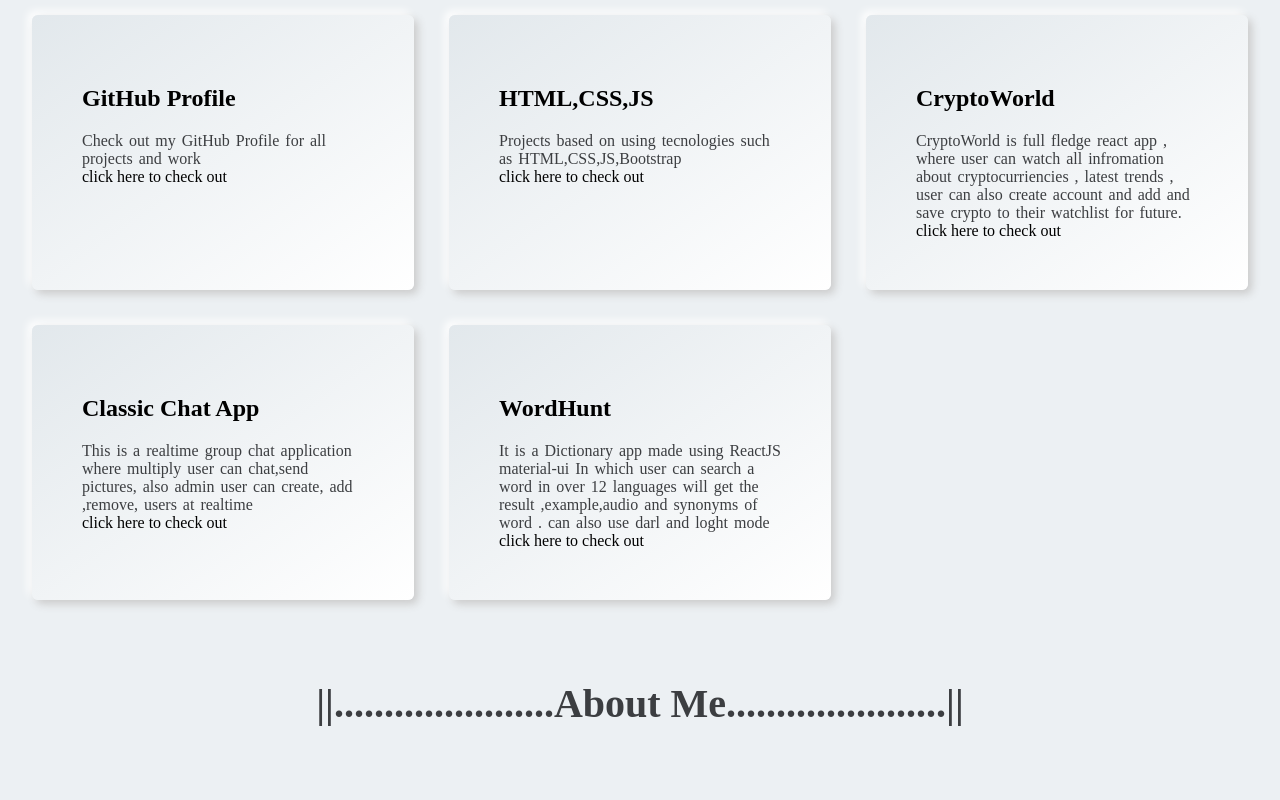
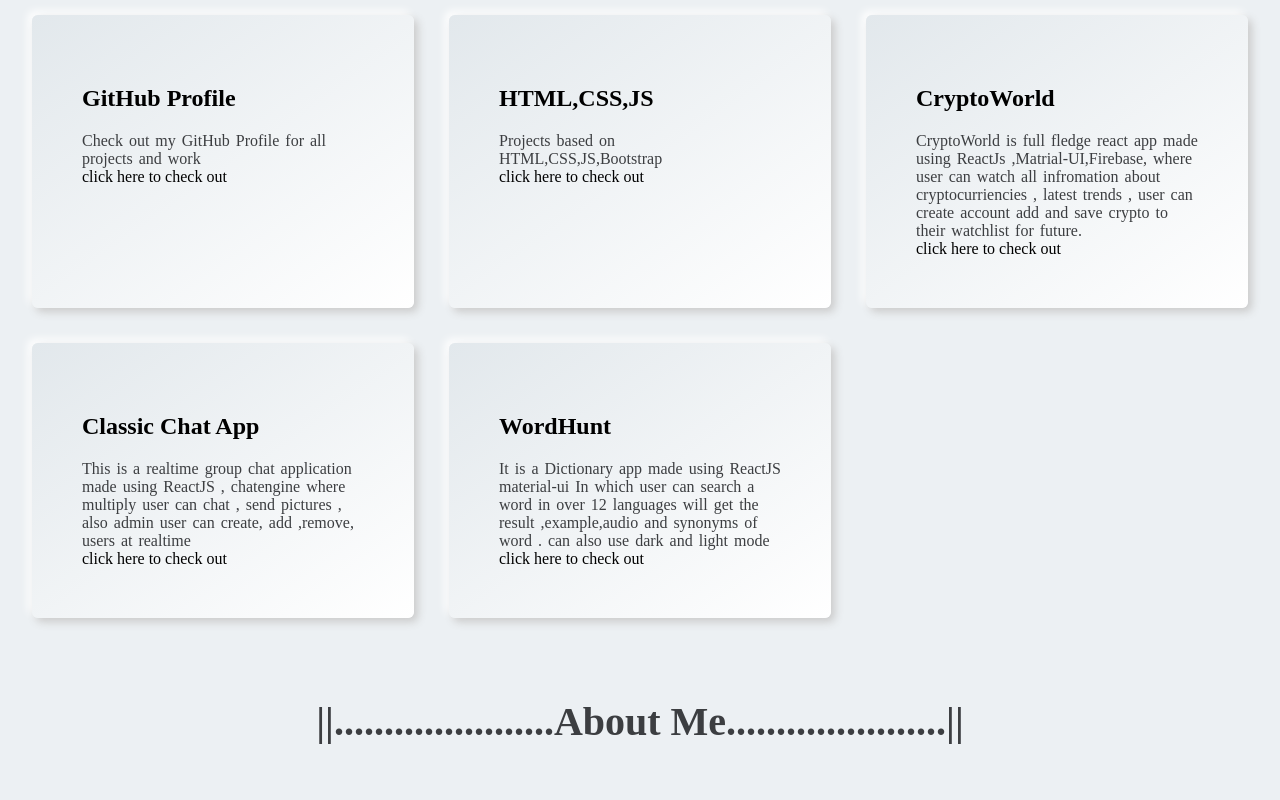
Before and after one commit to suryanshsoni16/MyPortfolio, a React (Create React App) app: page / in a window 1280 px wide. Shown: the part 900-1700 px from the top of the page. Built offline with nearby package versions, Linux system fonts and the light colour scheme.

Commit message:
contact image responsiveness issue fixed

```diff
--- a/src/component/Contact/Contact.css
+++ b/src/component/Contact/Contact.css
@@ -40,6 +40,9 @@
 .Contact .right button i {
   margin-left: 10px;
 }
+img{
+ max-width:100%;
+}
 
 @media (max-width: 768px) {
   .Contact .d_flex {
--- a/src/component/Projects/Projects-Api.js
+++ b/src/component/Projects/Projects-Api.js
@@ -8,7 +8,7 @@ const data = [
   {
     id: 2,
     title: "HTML,CSS,JS",
-    desc: " Projects based on using tecnologies such as HTML,CSS,JS,Bootstrap",
+    desc: " Projects based on  HTML,CSS,JS,Bootstrap",
     link : "https://github.com/tigerbhai16/HTML-CSS-JS",
 
   },
@@ -16,20 +16,20 @@ const data = [
   {
     id: 3,
     title: "CryptoWorld",
-    desc: "CryptoWorld is full fledge react app , where user can watch all infromation about cryptocurriencies , latest trends , user can also create account and add and save crypto to their watchlist for future. ",
+    desc: "CryptoWorld is full fledge react app made using ReactJs ,Matrial-UI,Firebase, where user can watch all infromation about cryptocurriencies , latest trends , user can create account add and save crypto to their watchlist for future. ",
     link : "https://tranquil-mandazi-b7672d.netlify.app/",
   },
 
   {
     id: 4,
     title: "Classic Chat App",
-    desc: "This is a realtime group chat application where multiply user can chat,send pictures, also admin user can create, add ,remove, users at realtime ",
+    desc: "This is a realtime group chat application made using ReactJS , chatengine  where multiply user can chat , send pictures , also admin user can create, add ,remove, users at realtime ",
     link :"https://harmonious-crisp-fa6a4b.netlify.app/",
   },
   {
     id: 5,
     title: "WordHunt",
-    desc: " It is a Dictionary app made using ReactJS material-ui In which user can search a word in over 12 languages will get the result ,example,audio and synonyms of word . can also use darl and loght mode",
+    desc: " It is a Dictionary app made using ReactJS material-ui In which user can search a word in over 12 languages will get the result ,example,audio and synonyms of word . can also use dark and light mode",
     link :"https://vermillion-cendol-24f23d.netlify.app",
   },
 ]
```
